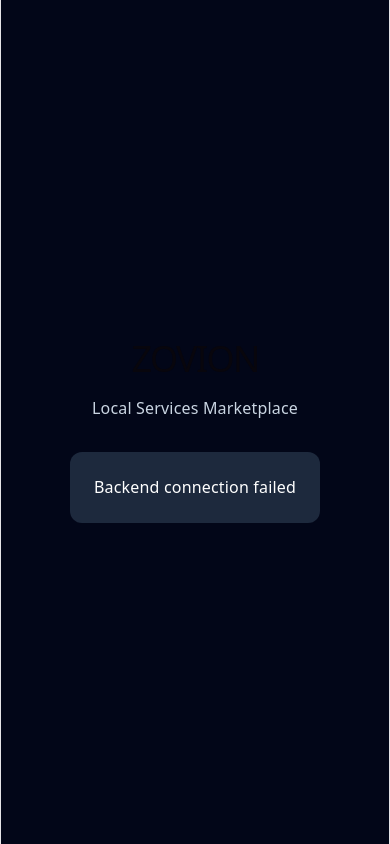
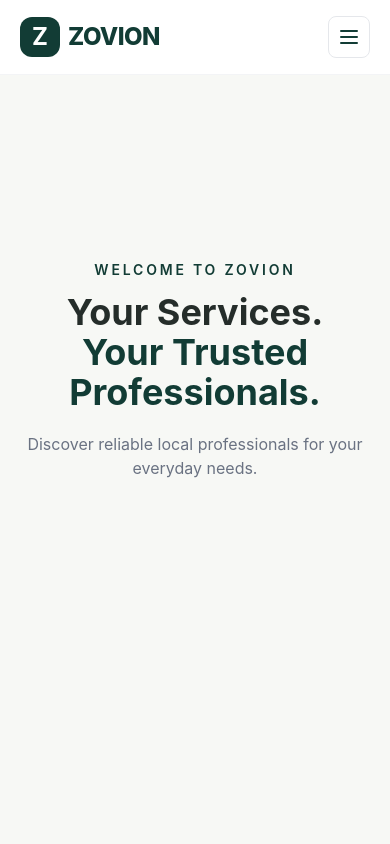
Before and after one commit to muraribollineni/zovion-local-services, a React app in the folder frontend/: page / in a window 390 px wide. Built offline with nearby package versions, Linux system fonts and the light colour scheme; no server answers; the HTML template or start-up script is replaced by a standard one.

Commit message:
Build Zovion design system and responsive navbar

```diff
--- a/frontend/src/App.jsx
+++ b/frontend/src/App.jsx
@@ -1,36 +1,36 @@
-import { useEffect, useState } from "react";
-import axios from "axios";
+import Navbar from "./components/Navbar";
 
 function App() {
-  const [message, setMessage] = useState("Connecting...");
-  const [error, setError] = useState("");
+  return (
+    <div className="min-h-screen">
 
-  useEffect(() => {
-    axios
-      .get("http://127.0.0.1:8000/api/v1/health")
-      .then((response) => {
-        setMessage(
-          `${response.data.application} API is ${response.data.status}`
-        );
-      })
-      .catch(() => {
-        setError("Backend connection failed");
-      });
-  }, []);
+      <Navbar />
 
-  return (
-    <div className="min-h-screen flex flex-col items-center justify-center bg-slate-950 text-white">
-      <h1 className="text-5xl font-bold text-blue-400">
-        ZOVION
-      </h1>
+      <main
+        id="home"
+        className="flex min-h-[70vh] items-center justify-center px-5"
+      >
+        <div className="text-center">
 
-      <p className="mt-4 text-slate-300">
-        Local Services Marketplace
-      </p>
+          <p className="mb-3 text-sm font-semibold uppercase tracking-[0.2em] text-brand">
+            Welcome to Zovion
+          </p>
 
-      <div className="mt-8 rounded-xl bg-slate-800 p-6">
-        {error ? error : message}
-      </div>
+          <h1 className="text-4xl font-bold text-heading md:text-6xl">
+            Your Services.
+            <br />
+            <span className="text-brand">
+              Your Trusted Professionals.
+            </span>
+          </h1>
+
+          <p className="mx-auto mt-5 max-w-xl text-gray-500">
+            Discover reliable local professionals for your everyday needs.
+          </p>
+
+        </div>
+      </main>
+
     </div>
   );
 }
--- /dev/null
+++ b/frontend/src/components/Navbar.jsx
@@ -0,0 +1,154 @@
+import { useState } from "react";
+
+function Navbar() {
+  const [menuOpen, setMenuOpen] = useState(false);
+
+  const navLinks = [
+    { name: "Home", href: "#home" },
+    { name: "Explore Services", href: "#services" },
+    { name: "Become a Provider", href: "#provider" },
+    { name: "About Us", href: "#about" },
+  ];
+
+  return (
+    <header className="sticky top-0 z-50 border-b border-gray-100 bg-white/95 backdrop-blur-md">
+
+      <nav className="mx-auto flex max-w-7xl items-center justify-between px-5 py-4 lg:px-8">
+
+        {/* Logo */}
+
+        <a href="#home" className="flex items-center gap-2">
+
+          <div className="flex h-10 w-10 items-center justify-center rounded-xl bg-brand text-2xl font-bold text-white">
+            Z
+          </div>
+
+          <span className="text-2xl font-extrabold tracking-tight text-brand">
+            ZOVION
+          </span>
+
+        </a>
+
+        {/* Desktop Navigation */}
+
+        <div className="hidden items-center gap-8 lg:flex">
+
+          {navLinks.map((link) => (
+            <a
+              key={link.name}
+              href={link.href}
+              className="text-sm font-medium text-gray-600 transition hover:text-brand"
+            >
+              {link.name}
+            </a>
+          ))}
+
+        </div>
+
+        {/* Desktop Buttons */}
+
+        <div className="hidden items-center gap-4 lg:flex">
+
+          <a
+            href="#login"
+            className="text-sm font-semibold text-brand transition hover:text-accent"
+          >
+            Log in
+          </a>
+
+          <a
+            href="#signup"
+            className="rounded-lg bg-brand px-5 py-3 text-sm font-semibold text-white transition hover:bg-brand-dark"
+          >
+            Get Started
+          </a>
+
+        </div>
+
+        {/* Mobile Menu Button */}
+
+        <button
+          onClick={() => setMenuOpen(!menuOpen)}
+          className="rounded-lg border border-gray-200 p-2 text-brand lg:hidden"
+          aria-label="Toggle navigation menu"
+          aria-expanded={menuOpen}
+        >
+
+          {menuOpen ? (
+            <svg
+              className="h-6 w-6"
+              fill="none"
+              stroke="currentColor"
+              viewBox="0 0 24 24"
+            >
+              <path
+                strokeLinecap="round"
+                strokeWidth="2"
+                d="M6 18L18 6M6 6l12 12"
+              />
+            </svg>
+          ) : (
+            <svg
+              className="h-6 w-6"
+              fill="none"
+              stroke="currentColor"
+              viewBox="0 0 24 24"
+            >
+              <path
+                strokeLinecap="round"
+                strokeWidth="2"
+                d="M4 6h16M4 12h16M4 18h16"
+              />
+            </svg>
+          )}
+
+        </button>
+
+      </nav>
+
+      {/* Mobile Navigation */}
+
+      {menuOpen && (
+        <div className="border-t border-gray-100 bg-white px-5 py-5 lg:hidden">
+
+          <div className="flex flex-col gap-5">
+
+            {navLinks.map((link) => (
+              <a
+                key={link.name}
+                href={link.href}
+                onClick={() => setMenuOpen(false)}
+                className="text-sm font-medium text-gray-700 hover:text-brand"
+              >
+                {link.name}
+              </a>
+            ))}
+
+            <hr className="border-gray-100" />
+
+            <a
+              href="#login"
+              onClick={() => setMenuOpen(false)}
+              className="text-sm font-semibold text-brand"
+            >
+              Log in
+            </a>
+
+            <a
+              href="#signup"
+              onClick={() => setMenuOpen(false)}
+              className="rounded-lg bg-brand px-5 py-3 text-center text-sm font-semibold text-white"
+            >
+              Get Started
+            </a>
+
+          </div>
+
+        </div>
+      )}
+
+    </header>
+  );
+}
+
+export default Navbar;
--- a/frontend/src/index.css
+++ b/frontend/src/index.css
@@ -1,113 +1,33 @@
+@import "tailwindcss";
 
-@import "tailwindcss";
-:root {
-  --text: #6b6375;
-  --text-h: #08060d;
-  --bg: #fff;
-  --border: #e5e4e7;
-  --code-bg: #f4f3ec;
-  --accent: #aa3bff;
-  --accent-bg: rgba(170, 59, 255, 0.1);
-  --accent-border: rgba(170, 59, 255, 0.5);
-  --social-bg: rgba(244, 243, 236, 0.5);
-  --shadow:
-    rgba(0, 0, 0, 0.1) 0 10px 15px -3px, rgba(0, 0, 0, 0.05) 0 4px 6px -2px;
-
-  --sans: system-ui, 'Segoe UI', Roboto, sans-serif;
-  --heading: system-ui, 'Segoe UI', Roboto, sans-serif;
-  --mono: ui-monospace, Consolas, monospace;
-
-  font: 18px/145% var(--sans);
-  letter-spacing: 0.18px;
-  color-scheme: light dark;
-  color: var(--text);
-  background: var(--bg);
-  font-synthesis: none;
-  text-rendering: optimizeLegibility;
-  -webkit-font-smoothing: antialiased;
-  -moz-osx-font-smoothing: grayscale;
-
-  @media (max-width: 1024px) {
-    font-size: 16px;
-  }
+@theme {
+  --color-brand: #123C35;
+  --color-brand-dark: #0B2C27;
+  --color-brand-light: #E8F0EC;
+  --color-accent: #E6B75B;
+  --color-page: #F7F8F5;
+  --color-heading: #252D2A;
+  --color-muted: #737D77;
 }
 
-@media (prefers-color-scheme: dark) {
-  :root {
-    --text: #9ca3af;
-    --text-h: #f3f4f6;
-    --bg: #16171d;
-    --border: #2e303a;
-    --code-bg: #1f2028;
-    --accent: #c084fc;
-    --accent-bg: rgba(192, 132, 252, 0.15);
-    --accent-border: rgba(192, 132, 252, 0.5);
-    --social-bg: rgba(47, 48, 58, 0.5);
-    --shadow:
-      rgba(0, 0, 0, 0.4) 0 10px 15px -3px, rgba(0, 0, 0, 0.25) 0 4px 6px -2px;
-  }
+* {
+  box-sizing: border-box;
+}
 
-  #social .button-icon {
-    filter: invert(1) brightness(2);
-  }
+html {
+  scroll-behavior: smooth;
 }
 
 body {
   margin: 0;
+  min-width: 320px;
+  background: #F7F8F5;
+  color: #252D2A;
+  font-family: Inter, Arial, sans-serif;
+  -webkit-font-smoothing: antialiased;
 }
 
-#root {
-  width: 1126px;
-  max-width: 100%;
-  margin: 0 auto;
-  text-align: center;
-  border-inline: 1px solid var(--border);
-  min-height: 100svh;
-  display: flex;
-  flex-direction: column;
-  box-sizing: border-box;
+button,
+a {
+  -webkit-tap-highlight-color: transparent;
 }
-
-h1,
-h2 {
-  font-family: var(--heading);
-  font-weight: 500;
-  color: var(--text-h);
-}
-
-h1 {
-  font-size: 56px;
-  letter-spacing: -1.68px;
-  margin: 32px 0;
-  @media (max-width: 1024px) {
-    font-size: 36px;
-    margin: 20px 0;
-  }
-}
-h2 {
-  font-size: 24px;
-  line-height: 118%;
-  letter-spacing: -0.24px;
-  margin: 0 0 8px;
-  @media (max-width: 1024px) {
-    font-size: 20px;
-  }
-}
-p {
-  margin: 0;
-}
-
-code,
-.counter {
-  font-family: var(--mono);
-  display: inline-flex;
-  border-radius: 4px;
-  color: var(--text-h);
-}
-
-code {
-  font-size: 15px;
-  line-height: 135%;
-  padding: 4px 8px;
-  background: var(--code-bg);
-}
```
